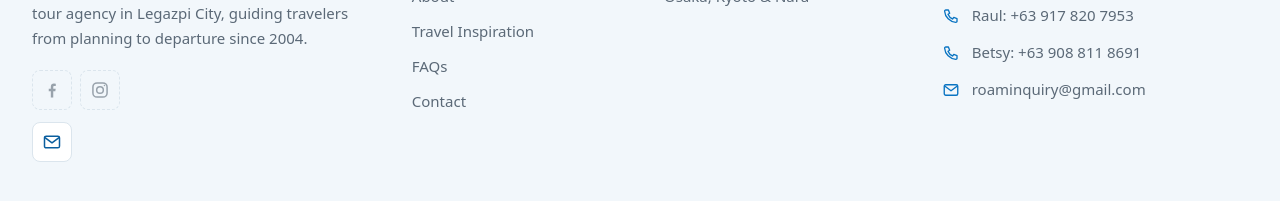
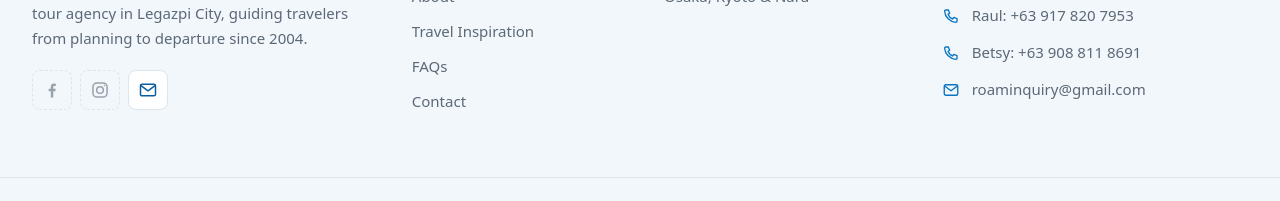
Before and after one commit to jill1214/roam-international, a Next.js app: page / in a window 1280 px wide. Shown: the part 7303-7504 px from the top of the page. Built offline with nearby package versions, Linux system fonts and the light colour scheme; no server answers.

Commit message:
Align footer social and email icons in one row

```diff
--- a/src/components/Footer.tsx
+++ b/src/components/Footer.tsx
@@ -35,10 +35,12 @@ export function Footer() {
                 )}
               </li>
             ))}
+            <li>
+              <a href={`mailto:${site.email}`} aria-label="Email ROAM" className="inline-flex size-10 items-center justify-center rounded-lg border border-line bg-white text-brand-700 hover:border-brand-300">
+                <MailIcon />
+              </a>
+            </li>
           </ul>
-          <a href={`mailto:${site.email}`} aria-label="Email ROAM" className="mt-3 inline-flex size-10 items-center justify-center rounded-lg border border-line bg-white text-brand-700 hover:border-brand-300">
-            <MailIcon />
-          </a>
         </div>
 
         <nav aria-label="Footer">
```
